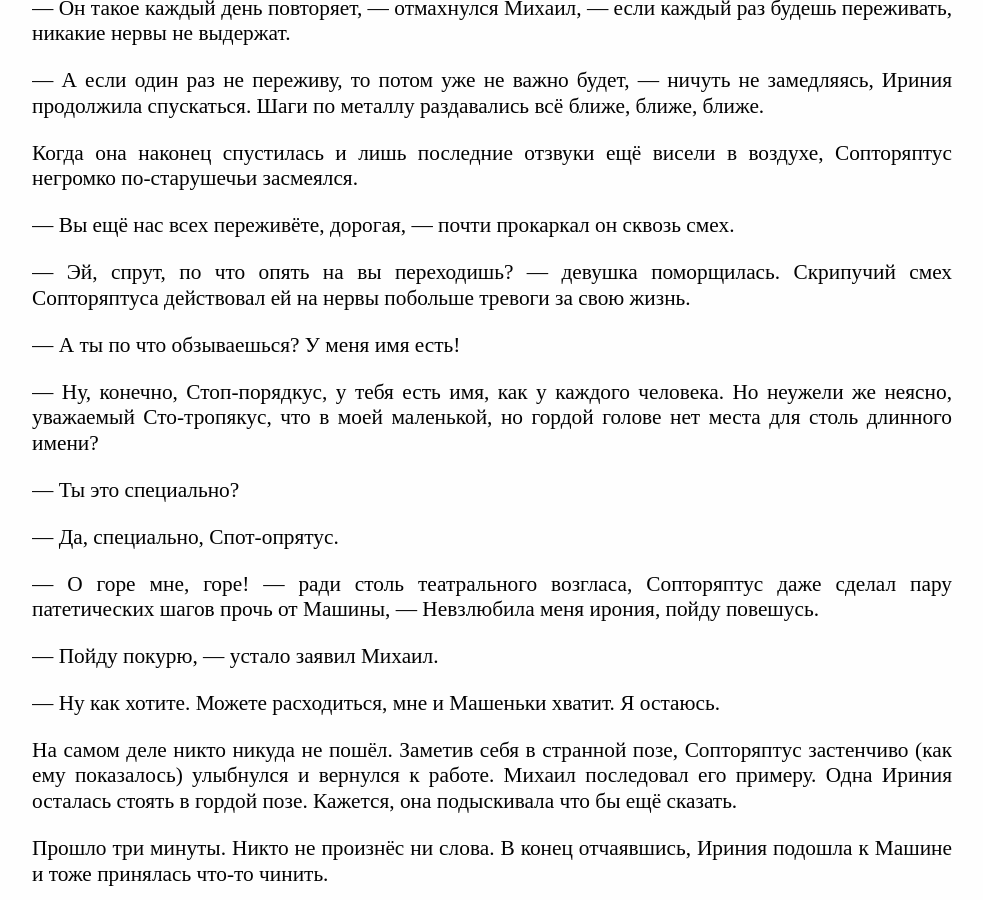
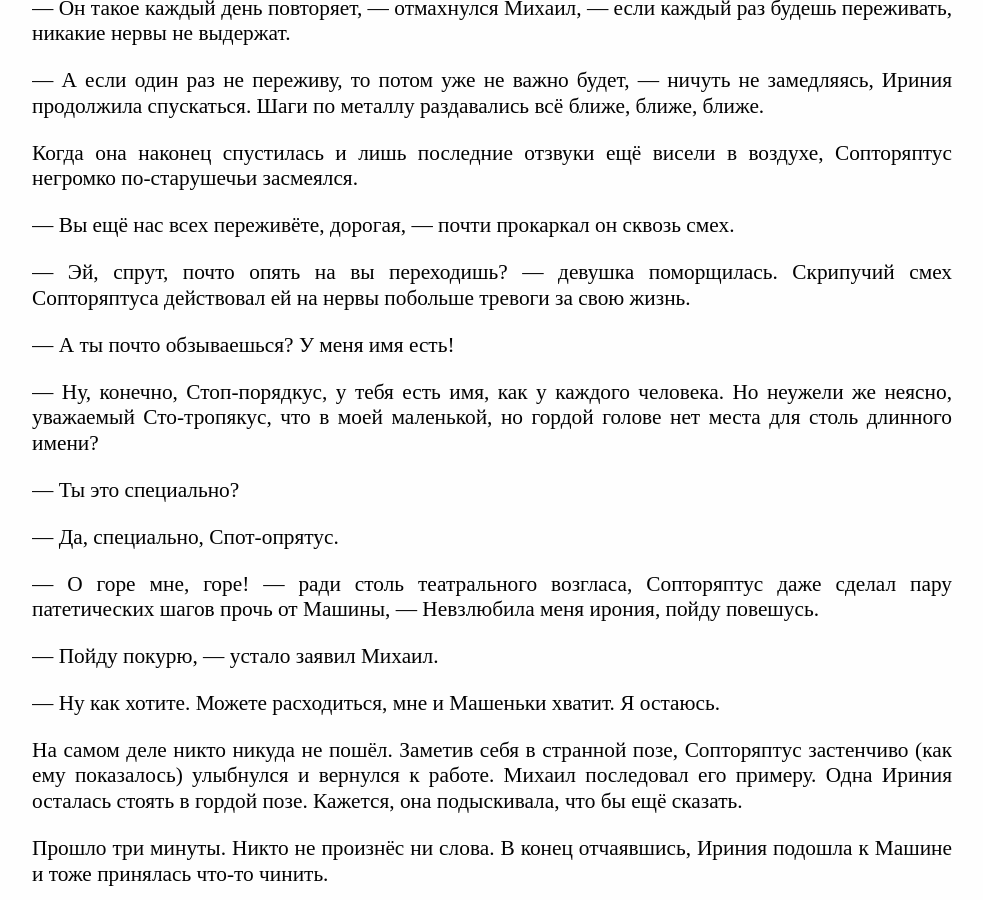
Before and after one commit to caryoscelus/eucalyptus-ff, a Jekyll site: the page built from text/soptoryaptus.md, in a window 1280 px wide and 900 px high, scrolled down 1211 px. Shown: the whole window, without its empty margins (148-1131 px from the left). Built offline with Jekyll 4.4.1, drawn with Linux system fonts in a browser that asks for light colours.

Commit message:
minor fixes

```diff
--- a/text/soptoryaptus.md
+++ b/text/soptoryaptus.md
@@ -64,10 +64,10 @@ title: Сопторяптус Магиме
 
 — Вы ещё нас всех переживёте, дорогая, — почти прокаркал он сквозь смех.
 
-— Эй, спрут, по что опять на вы переходишь? — девушка поморщилась. Скрипучий
-смех Сопторяптуса действовал ей на нервы побольше тревоги за свою жизнь.
+— Эй, спрут, почто опять на вы переходишь? — девушка поморщилась. Скрипучий смех
+Сопторяптуса действовал ей на нервы побольше тревоги за свою жизнь.
 
-— А ты по что обзываешься? У меня имя есть!
+— А ты почто обзываешься? У меня имя есть!
 
 — Ну, конечно, Стоп-порядкус, у тебя есть имя, как у каждого человека. Но
 неужели же неясно, уважаемый Сто-тропякус, что в моей маленькой, но гордой
@@ -87,8 +87,8 @@ title: Сопторяптус Магиме
 
 На самом деле никто никуда не пошёл. Заметив себя в странной позе, Сопторяптус
 застенчиво (как ему показалось) улыбнулся и вернулся к работе. Михаил последовал
-его примеру. Одна Ириния осталась стоять в гордой позе. Кажется, она подыскивала
-что бы ещё сказать.
+его примеру. Одна Ириния осталась стоять в гордой позе. Кажется, она
+подыскивала, что бы ещё сказать.
 
 Прошло три минуты. Никто не произнёс ни слова. В конец отчаявшись, Ириния
 подошла к Машине и тоже принялась что-то чинить.
```
